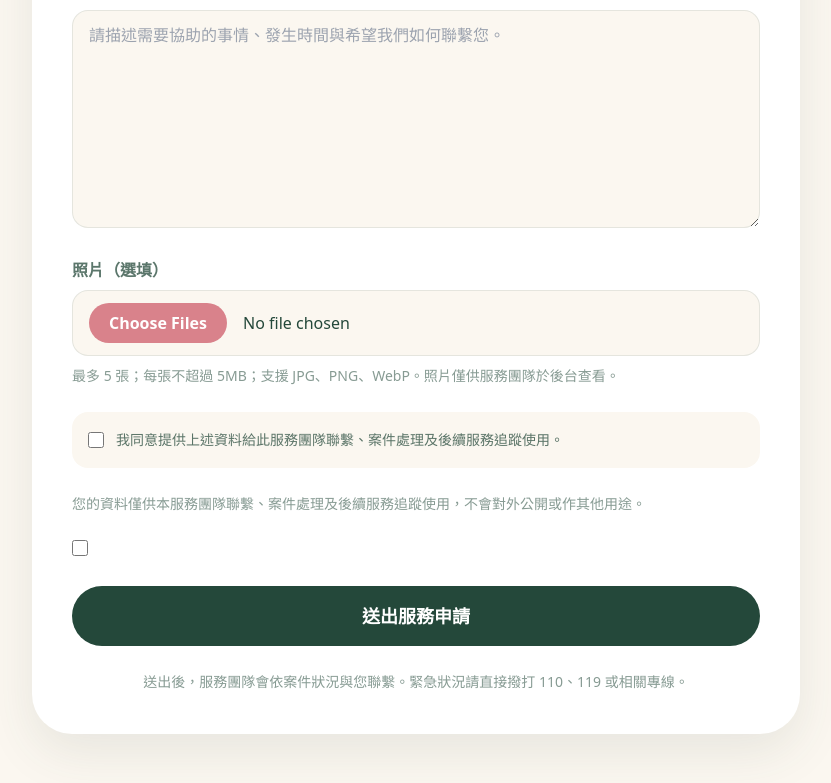
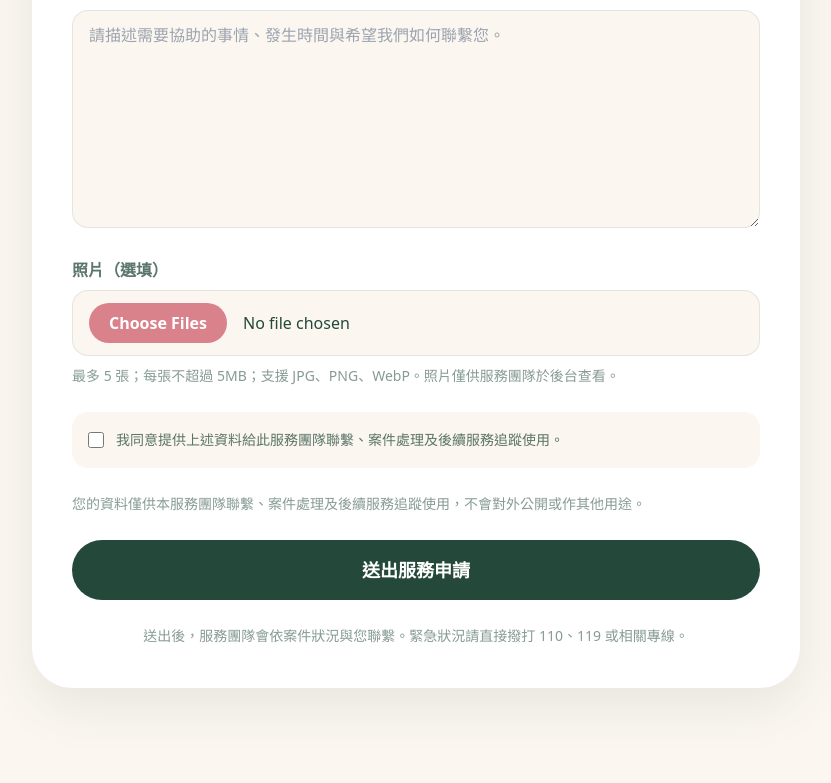
Before and after one commit to Reorx7114/wyc-site, a Next.js app: page /service-request in a window 1280 px wide. Shown: the part 811-1594 px from the top of the page, without its empty margins (224-1055 px from the left). Built offline with nearby package versions, Linux system fonts and the light colour scheme; no server answers.

Commit message:
Remove unclear test checkbox from service request form

```diff
--- a/components/ServiceRequestForm.tsx
+++ b/components/ServiceRequestForm.tsx
@@ -3,7 +3,7 @@
 import { FormEvent, useRef, useState } from "react";
 import { serviceRequestCategories } from "@/lib/service-requests";
 
-export function ServiceRequestForm({ allowTestData = false }: { allowTestData?: boolean }) {
+export function ServiceRequestForm() {
   const formRef = useRef<HTMLFormElement>(null);
   const [startedAt, setStartedAt] = useState(() => Date.now());
   const [submitting, setSubmitting] = useState(false);
@@ -83,10 +83,6 @@ export function ServiceRequestForm({ allowTestData = false }: { allowTestData?:
         您的資料僅供本服務團隊聯繫、案件處理及後續服務追蹤使用，不會對外公開或作其他用途。
       </p>
 
-      {allowTestData && (
-        <input type="checkbox" name="isTest" value="true" aria-label="測試資料" className="h-4 w-4 accent-rose" />
-      )}
-
       {message && <p className={`rounded-2xl p-4 font-bold ${success ? "bg-emerald-50 text-forest" : "bg-pink-50 text-rose"}`}>{message}</p>}
 
       <button disabled={submitting} className="w-full rounded-full bg-forest px-7 py-4 text-lg font-bold text-white transition hover:-translate-y-1 disabled:cursor-not-allowed disabled:opacity-50">
```
